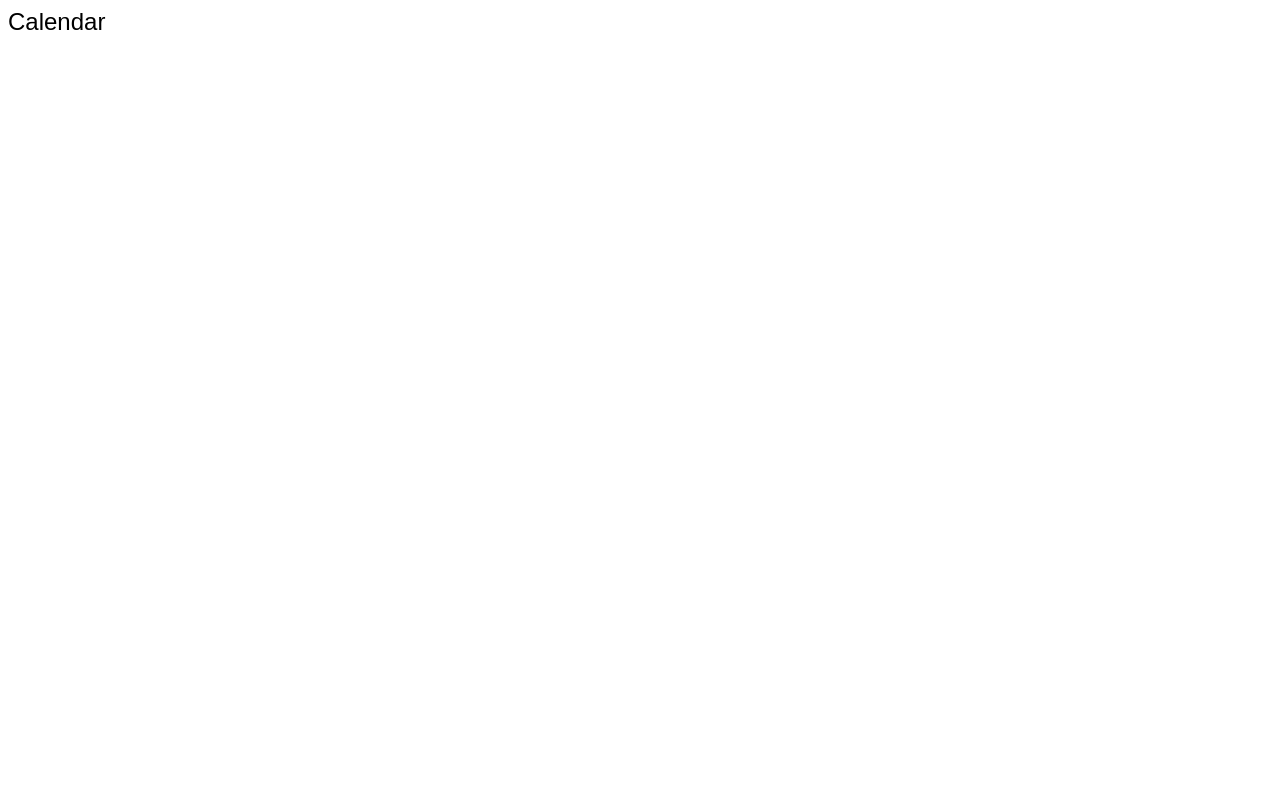
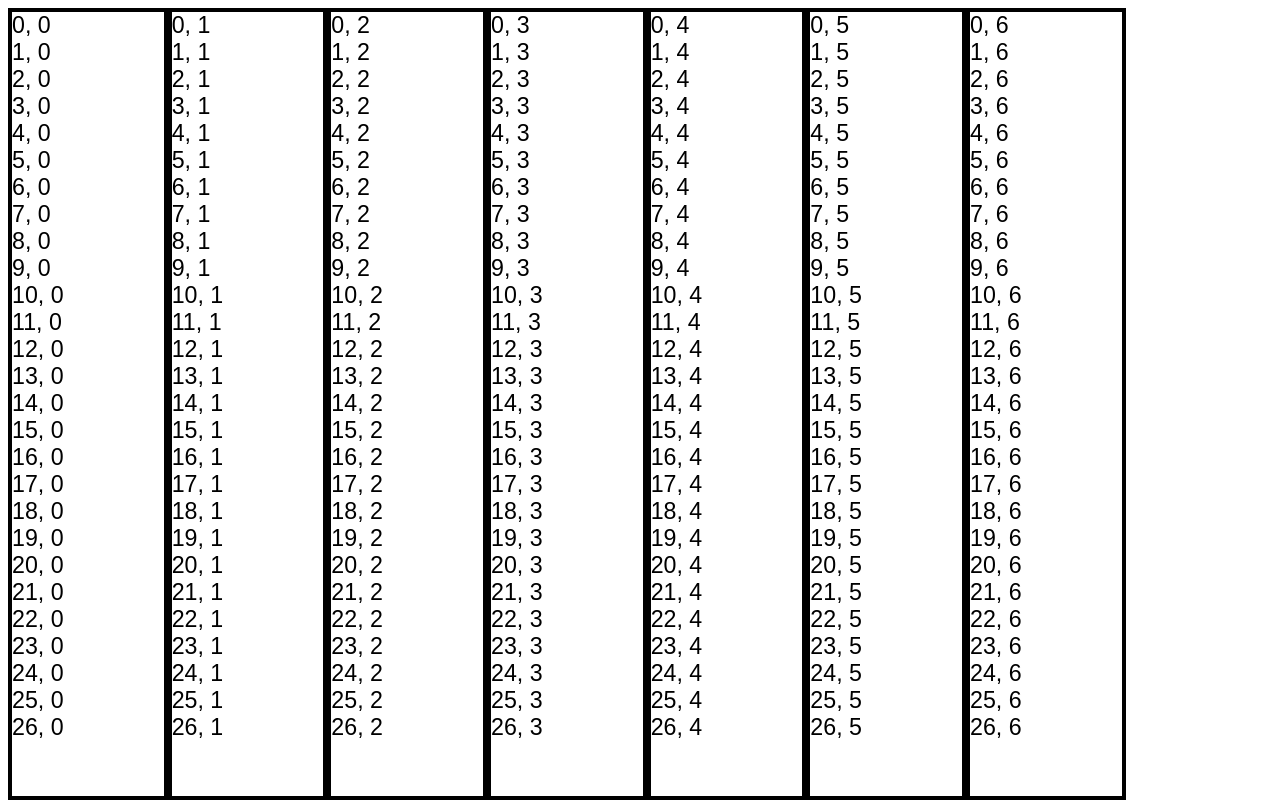
Before and after one commit to Nomadjackalope/turbulent-turtle, a plain HTML site: page index.html in a window 1280 px wide. Drawn offline with Linux system fonts and the light colour scheme.

Commit message:
Created all the divs with js

```diff
--- a/index.html
+++ b/index.html
@@ -8,9 +8,15 @@
 
 	</head>
 	<body>
-		<div class="calendar">
-			Calendar
+		<div class="calendar" id="week">
+
 		</div>
+
+		<script>
+
+		createLines();
+
+		 </script>
 
 	</body>
 </html>
--- a/program.js
+++ b/program.js
@@ -1,11 +1,21 @@
 function createLines() {
+	var calendar = document.getElementById('week');
 
 	// Make 7 rows
 	for(var i = 0; i < 7; i++) {
+		var day = document.createElement("div");
+		day.setAttribute("id", "day" + i);
+        day.setAttribute("class", "day");
+		calendar.appendChild(day);
 
 		// Make 27 column lines
-		for(var j = 0; j < 27; j++ ) {
+		for(var j = 0; j < 27; j++) {
 			// Add lines
+			var halfHour = document.createElement("div");
+            halfHour.setAttribute("id", "halfHour" + j);
+            halfHour.setAttribute("class", "halfHour");
+            halfHour.innerHTML=j + ", " + i;
+            day.appendChild(halfHour);
 		}
 	}
 }
--- a/style.css
+++ b/style.css
@@ -2,3 +2,14 @@ body {
 	font: x-large bold;
 	font-family: sans-serif;
 }
+
+.calendar .day {
+	display: inline-block;
+}
+
+.day {
+	border: 4px solid #000;
+	width: 12%;
+	height: 100%;
+	font-size: 2.9vh;
+}
```
Also changed, not shown: MyGoals.txt (added).
